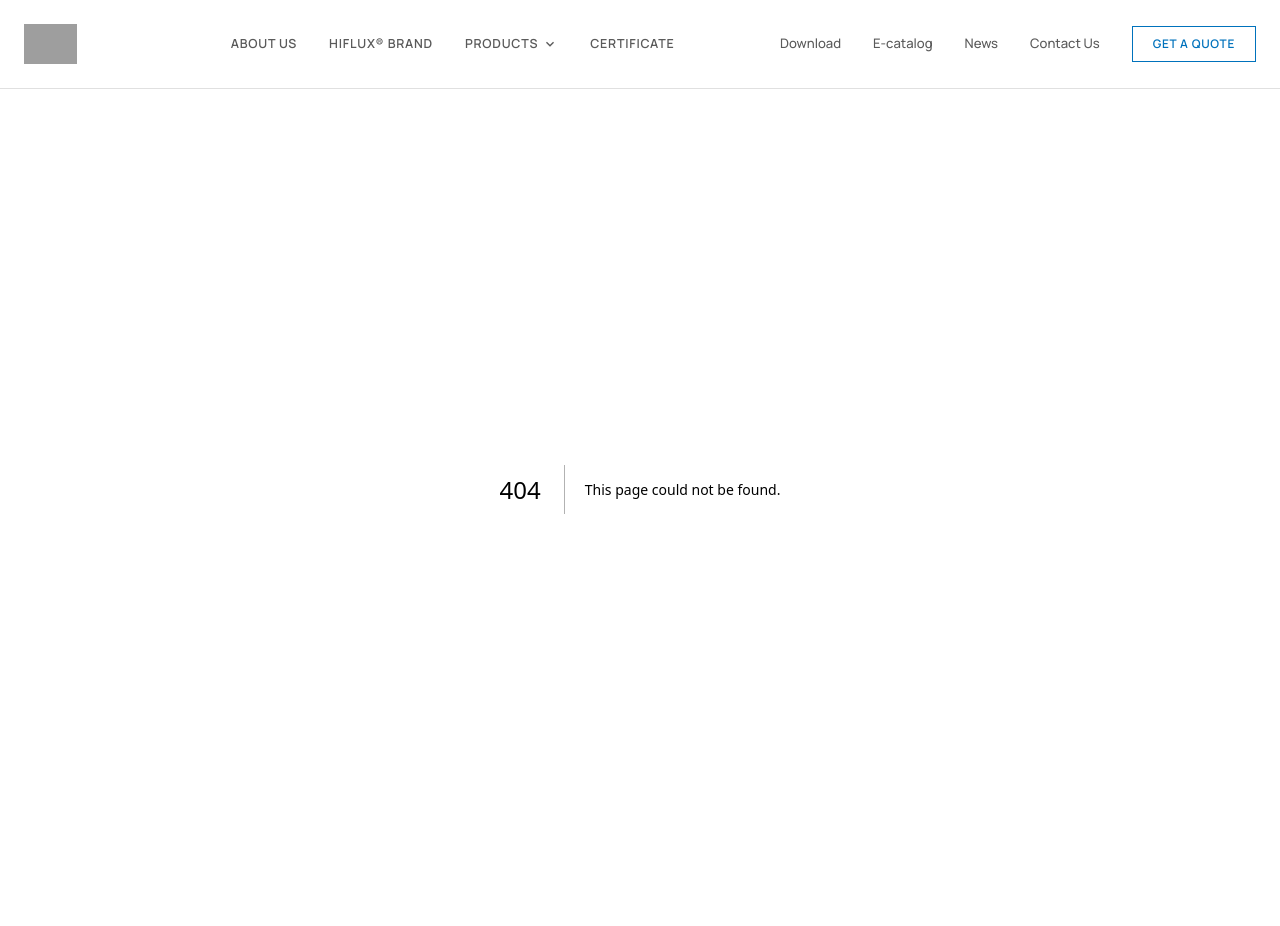
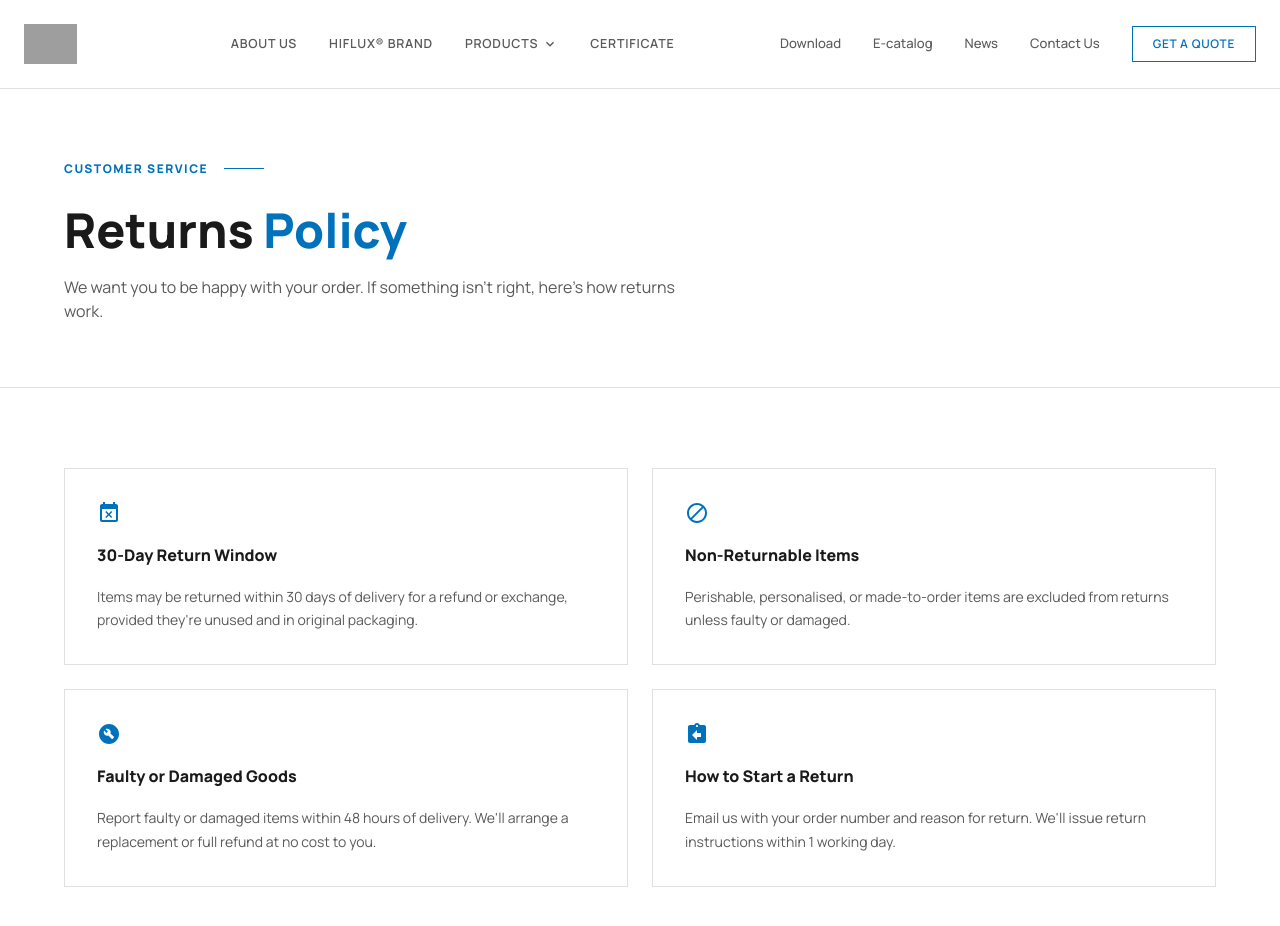
Before and after one commit to Lazare-Panam/hiflux-frontend, a Next.js app: page /returns-policy in a window 1280 px wide. Before the commit this address had no page. Shown: the top 926 px of the page. Before the commit the page ends 889 px from the top, so only its background shows below. Built offline with nearby package versions, Linux system fonts and the light colour scheme; grey boxes are pictures that could not be loaded; what @mui/material-nextjs would draw is missing.

Commit message:
feat:added-returns-policy

```diff
--- /dev/null
+++ b/src/app/returns-policy/page.tsx
@@ -0,0 +1,137 @@
+"use client";
+
+import React from "react";
+import { Box, Container, Typography, Grid, Stack } from "@mui/material";
+import EventBusyIcon from "@mui/icons-material/EventBusy";
+import BlockIcon from "@mui/icons-material/Block";
+import BuildCircleIcon from "@mui/icons-material/BuildCircle";
+import AssignmentReturnIcon from "@mui/icons-material/AssignmentReturn";
+import { alpha } from "@mui/material/styles";
+
+const returnPoints = [
+  {
+    icon: <EventBusyIcon />,
+    title: "30-Day Return Window",
+    text: "Items may be returned within 30 days of delivery for a refund or exchange, provided they're unused and in original packaging.",
+  },
+  {
+    icon: <BlockIcon />,
+    title: "Non-Returnable Items",
+    text: "Perishable, personalised, or made-to-order items are excluded from returns unless faulty or damaged.",
+  },
+  {
+    icon: <BuildCircleIcon />,
+    title: "Faulty or Damaged Goods",
+    text: "Report faulty or damaged items within 48 hours of delivery. We'll arrange a replacement or full refund at no cost to you.",
+  },
+  {
+    icon: <AssignmentReturnIcon />,
+    title: "How to Start a Return",
+    text: "Email us with your order number and reason for return. We'll issue return instructions within 1 working day.",
+  },
+];
+
+const InfoCard = ({
+  icon,
+  title,
+  text,
+}: {
+  icon: React.ReactNode;
+  title: string;
+  text: string;
+}) => (
+  <Grid size={{ xs: 12, sm: 6 }}>
+    <Stack
+      spacing={2}
+      sx={{
+        height: "100%",
+        p: 4,
+        bgcolor: "#fff",
+        border: "1px solid",
+        borderColor: "divider",
+        transition: "all 0.3s ease",
+        "&:hover": {
+          borderColor: "primary.main",
+          boxShadow: (theme) =>
+            `0 15px 30px ${alpha(theme.palette.primary.main, 0.12)}`,
+        },
+      }}
+    >
+      <Box sx={{ color: "primary.main", display: "flex" }}>{icon}</Box>
+      <Typography
+        variant="subtitle1"
+        sx={{ fontWeight: 800, color: "text.primary" }}
+      >
+        {title}
+      </Typography>
+      <Typography
+        variant="body2"
+        sx={{ color: "text.secondary", lineHeight: 1.7 }}
+      >
+        {text}
+      </Typography>
+    </Stack>
+  </Grid>
+);
+
+const ReturnsPolicyPage = () => {
+  return (
+    <Box component="section" sx={{ bgcolor: "background.default" }}>
+      {/* Header */}
+      <Box
+        sx={{
+          bgcolor: "#fff",
+          borderBottom: "1px solid",
+          borderColor: "divider",
+          py: 8,
+        }}
+      >
+        <Container maxWidth="lg">
+          <Stack
+            direction="row"
+            spacing={2}
+            sx={{ alignItems: "center", mb: 2 }}
+          >
+            <Typography
+              variant="overline"
+              sx={{
+                fontWeight: 800,
+                color: "primary.main",
+                letterSpacing: 1.5,
+              }}
+            >
+              Customer Service
+            </Typography>
+            <Box sx={{ width: 40, height: "1px", bgcolor: "primary.main" }} />
+          </Stack>
+          <Typography
+            variant="h2"
+            sx={{ fontWeight: 800, fontSize: { xs: "2.25rem", md: "3rem" } }}
+          >
+            Returns{" "}
+            <Box component="span" sx={{ color: "primary.main" }}>
+              Policy
+            </Box>
+          </Typography>
+          <Typography
+            variant="body1"
+            sx={{ color: "text.secondary", maxWidth: 640, mt: 2 }}
+          >
+            We want you to be happy with your order. If something isn't
+            right, here's how returns work.
+          </Typography>
+        </Container>
+      </Box>
+
+      <Container maxWidth="lg" sx={{ py: 10 }}>
+        <Grid container spacing={3}>
+          {returnPoints.map((p, i) => (
+            <InfoCard key={i} {...p} />
+          ))}
+        </Grid>
+      </Container>
+    </Box>
+  );
+};
+
+export default ReturnsPolicyPage;
```
